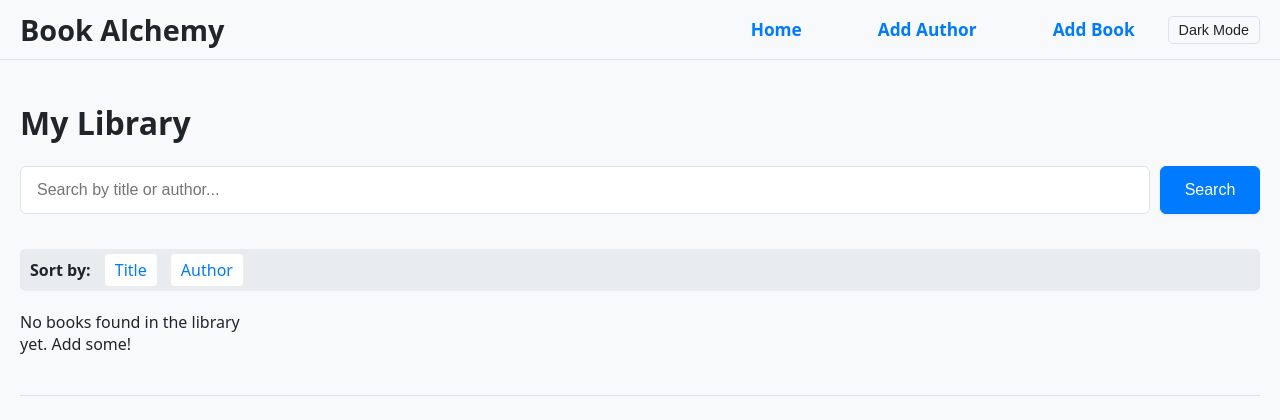
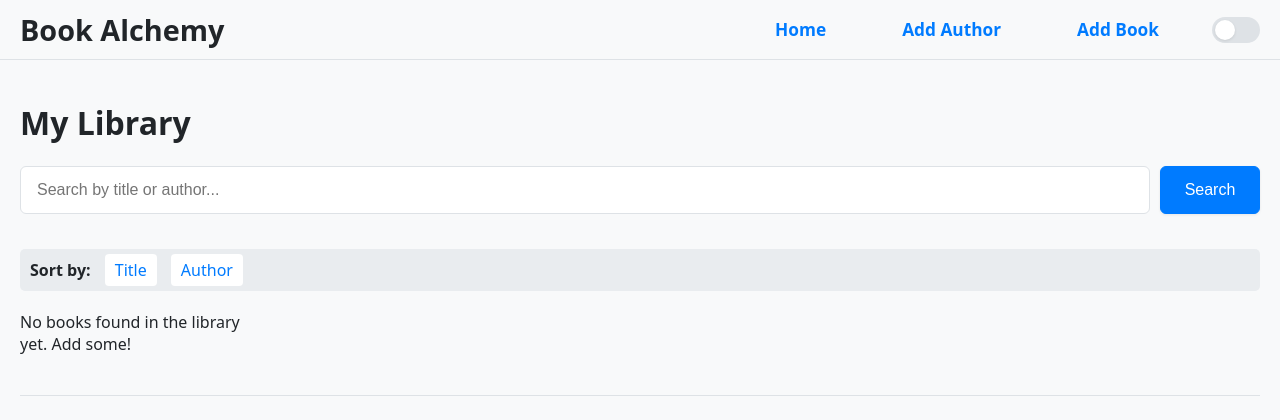
Before and after one commit to Jon-MarkHampson/book-alchemy, a Python web app: template templates/home.html in a window 1280 px wide. Shown: the top 420 px of the page. Run offline with Jinja, Linux system fonts and the light colour scheme; the template is opened without the code that fills it, so the values that code supplies are empty.

Commit message:
Fixed Dark/Light Mode Toggle

```diff
--- a/static/css/style.css
+++ b/static/css/style.css
@@ -153,20 +153,65 @@ nav ul li a:hover {
 }
 
 /* Theme Toggle Button */
-#theme-toggle {
+.theme-switch {
+  position: relative;
+  display: inline-block;
+  width: 48px;
+  height: 26px;
+  margin-left: 20px;
+  vertical-align: middle;
+}
+.theme-switch input {
+  opacity: 0;
+  width: 0;
+  height: 0;
+}
+.theme-switch .slider {
+  position: absolute;
+  cursor: pointer;
+  top: 0;
+  left: 0;
+  right: 0;
+  bottom: 0;
+  background-color: var(--border-color);
+  transition: background 0.3s;
+  border-radius: 26px;
+}
+.theme-switch .slider:before {
+  position: absolute;
+  content: "";
+  height: 20px;
+  width: 20px;
+  left: 3px;
+  bottom: 3px;
+  background-color: var(--card-bg);
+  transition: transform 0.3s, background 0.3s;
+  border-radius: 50%;
+  box-shadow: 0 1px 3px rgba(0, 0, 0, 0.1);
+}
+.theme-switch input:checked + .slider {
+  background-color: var(--link-color);
+}
+.theme-switch input:checked + .slider:before {
+  transform: translateX(22px);
+  background-color: var(--text-color);
+}
+.theme-switch .slider:after {
+  content: "";
+  position: absolute;
+  right: 6px;
+  top: 3px;
+  font-size: 16px;
   background: none;
-  border: 1px solid var(--border-color);
-  color: var(--text-color);
-  padding: 5px 10px;
-  border-radius: 5px;
-  cursor: pointer;
-  font-size: 0.9em;
-  transition: background-color 0.3s ease, color 0.3s ease,
-    border-color 0.3s ease;
+  border-radius: 50%;
+  padding: 0;
+  transition: opacity 0.3s, background 0.3s;
 }
-
-#theme-toggle:hover {
-  background-color: var(--border-color);
+.theme-switch input:checked + .slider:after {
+  content: "";
+  left: 6px;
+  right: auto;
+  background: none;
 }
 
 /* Flash Messages - Use variables */
--- a/templates/layout.html
+++ b/templates/layout.html
@@ -21,7 +21,14 @@
           <li><a href="{{ url_for('add_author') }}">Add Author</a></li>
           <li><a href="{{ url_for('add_book') }}">Add Book</a></li>
         </ul>
-        <button id="theme-toggle">Toggle Theme</button>
+        <label class="theme-switch">
+          <input
+            type="checkbox"
+            id="theme-toggle"
+            aria-label="Toggle dark mode"
+          />
+          <span class="slider"></span>
+        </label>
       </nav>
     </header>
 
@@ -47,24 +54,22 @@
       const body = document.body;
       const currentTheme = localStorage.getItem("theme");
 
-      // Apply saved theme on load
+      // Set initial state based on saved theme
       if (currentTheme === "dark") {
         body.classList.add("dark-mode");
-        themeToggle.textContent = "Light Mode"; // Update button text
+        themeToggle.checked = true;
       } else {
-        themeToggle.textContent = "Dark Mode"; // Default button text
+        themeToggle.checked = false;
       }
 
-      themeToggle.addEventListener("click", () => {
-        body.classList.toggle("dark-mode");
-        let theme = "light";
-        if (body.classList.contains("dark-mode")) {
-          theme = "dark";
-          themeToggle.textContent = "Light Mode";
+      themeToggle.addEventListener("change", () => {
+        if (themeToggle.checked) {
+          body.classList.add("dark-mode");
+          localStorage.setItem("theme", "dark");
         } else {
-          themeToggle.textContent = "Dark Mode";
+          body.classList.remove("dark-mode");
+          localStorage.setItem("theme", "light");
         }
-        localStorage.setItem("theme", theme);
       });
     </script>
   </body>
```
